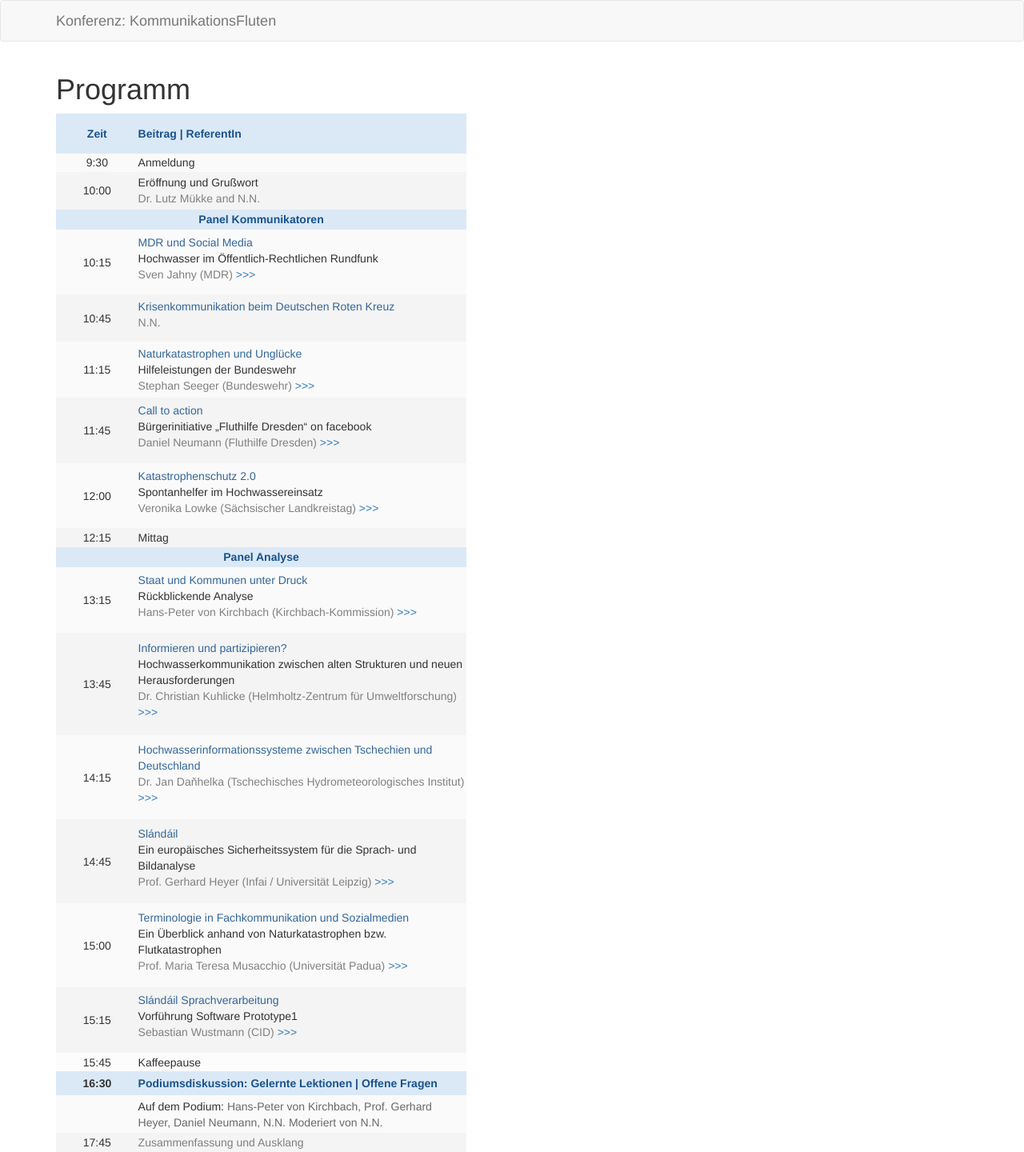
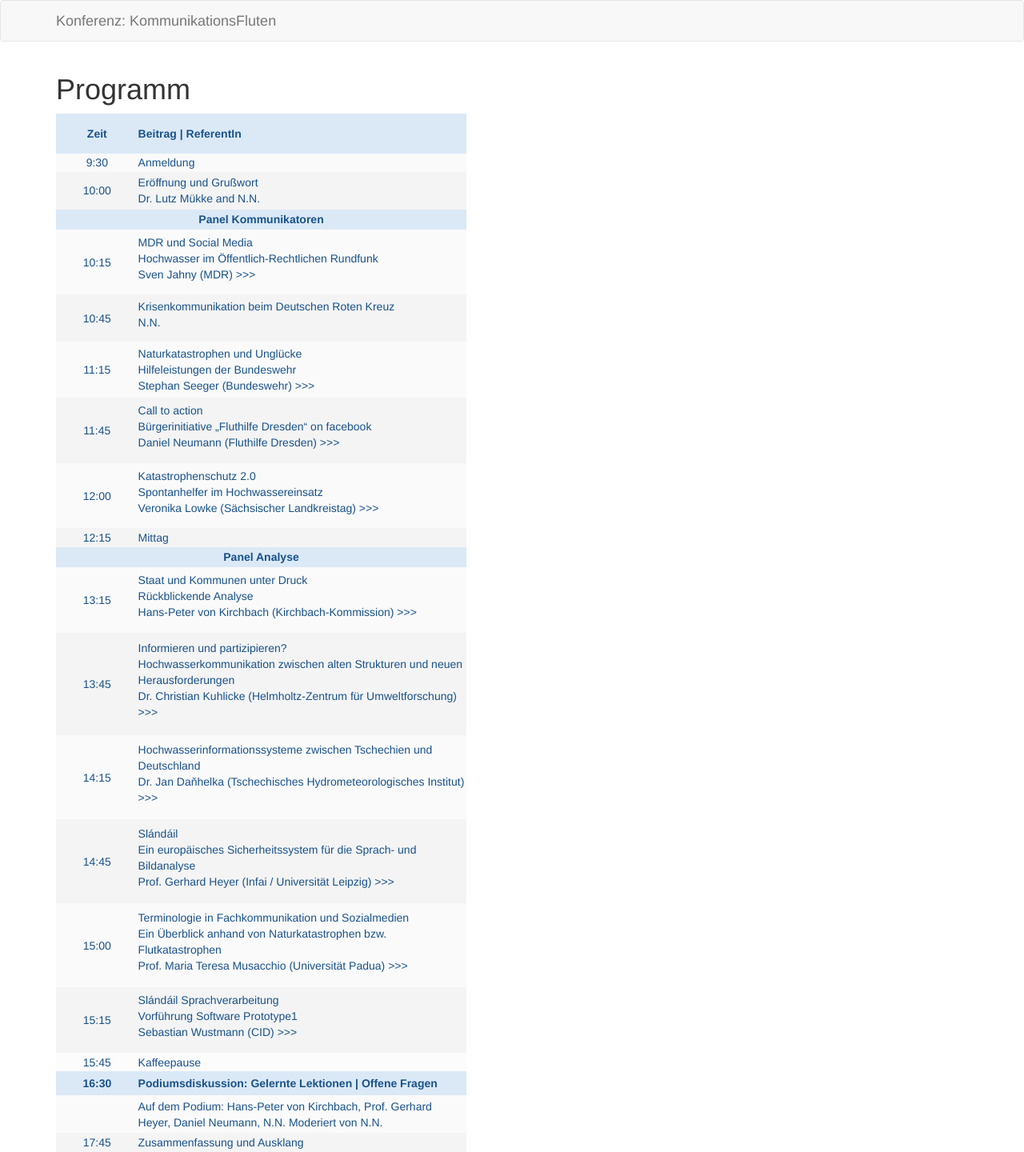
Before and after one commit to susedev/test, a Jekyll site: the page built from programm-uebersicht.html, in a window 1280 px wide. Shown: the whole page at 80% size. Built offline with Jekyll 4.4.1, drawn with Linux system fonts in a browser that asks for light colours.

Commit message:
Edit from JekyllCMS

```diff
--- a/programm-uebersicht.html
+++ b/programm-uebersicht.html
@@ -10,123 +10,123 @@ title: Programm
 	</thead>
 	<tbody>
 		<tr>
-			<td style="border-color: rgb(255, 255, 255); background-color: rgb(250, 250, 250); text-align: center; vertical-align: middle; width: 100px;">9:30</td>
-			<td style="border-color: rgb(255, 255, 255); background-color: rgb(250, 250, 250); text-align: left; vertical-align: middle; width: 400px;">Anmeldung</td>
+			<td style="border-color: rgb(255, 255, 255); background-color: rgb(250, 250, 250); text-align: center; vertical-align: middle; width: 100px;"><span style="color:#19528A;">9:30</span></td>
+			<td style="border-color: rgb(255, 255, 255); background-color: rgb(250, 250, 250); text-align: left; vertical-align: middle; width: 400px;"><span style="color:#19528A;">Anmeldung</span></td>
 		</tr>
 		<tr>
-			<td style="background-color: rgb(244, 244, 244); border-color: rgb(255, 255, 255); text-align: center; vertical-align: middle; width: 100px;">10:00</td>
-			<td style="background-color: rgb(244, 244, 244); border-color: rgb(255, 255, 255); text-align: left; vertical-align: middle; width: 400px;">Er&ouml;ffnung und Gru&szlig;wort<br />
-			<span style="color:#808080;">Dr. Lutz M&uuml;kke and N.N.</span></td>
+			<td style="background-color: rgb(244, 244, 244); border-color: rgb(255, 255, 255); text-align: center; vertical-align: middle; width: 100px;"><span style="color:#19528A;">10:00</span></td>
+			<td style="background-color: rgb(244, 244, 244); border-color: rgb(255, 255, 255); text-align: left; vertical-align: middle; width: 400px;"><span style="color:#19528A;">Er&ouml;ffnung und Gru&szlig;wort<br />
+			Dr. Lutz M&uuml;kke and N.N.</span></td>
 		</tr>
 		<tr>
 			<th colspan="2" style="background-color: rgb(219, 233, 247); border-color: rgb(255, 255, 255); text-align: center; vertical-align: middle; width: 100px; height: 25px;"><span style="color:#19528A;">Panel Kommunikatoren</span></th>
 		</tr>
 		<tr>
-			<td style="background-color: rgb(250, 250, 250); border-color: rgb(255, 255, 255); text-align: center; vertical-align: middle; width: 100px;">10:15</td>
+			<td style="background-color: rgb(250, 250, 250); border-color: rgb(255, 255, 255); text-align: center; vertical-align: middle; width: 100px;"><span style="color:#19528A;">10:15</span></td>
 			<td style="text-align: left; background-color: rgb(250, 250, 250); border-color: rgb(255, 255, 255); vertical-align: middle; width: 400px;">
-			<p><a href="http://eijc.github.io/data/beitraege-und-referentinnen.html#Jahny"><span style="color: #336699;">MDR und Social Media</span></a><br />
-			<span style="color: #333333;">Hochwasser im &Ouml;ffentlich-Rechtlichen Rundfunk</span><br />
-			<span style="color: #808080;">Sven Jahny (MDR)</span> <a href="http://eijc.github.io/data/beitraege-und-referentinnen.html#Jahny">&gt;&gt;&gt;</a></p>
+			<p><a href="http://eijc.github.io/data/beitraege-und-referentinnen.html#Jahny"><span style="color:#19528A;">MDR und Social Media</span></a><br />
+			<span style="color:#19528A;">Hochwasser im &Ouml;ffentlich-Rechtlichen Rundfunk<br />
+			Sven Jahny (MDR) </span><a href="http://eijc.github.io/data/beitraege-und-referentinnen.html#Jahny"><span style="color:#19528A;">&gt;&gt;&gt;</span></a></p>
 			</td>
 		</tr>
 		<tr>
-			<td style="background-color: rgb(244, 244, 244); border-color: rgb(255, 255, 255); text-align: center; vertical-align: middle; width: 100px;">10:45</td>
+			<td style="background-color: rgb(244, 244, 244); border-color: rgb(255, 255, 255); text-align: center; vertical-align: middle; width: 100px;"><span style="color:#19528A;">10:45</span></td>
 			<td style="background-color: rgb(244, 244, 244); border-color: rgb(255, 255, 255); text-align: left; vertical-align: middle; width: 400px;">
-			<p><a href="http://eijc.github.io/data/beitraege-und-referentinnen.html#NN"><span style="color: #336699;">Krisenkommunikation beim Deutschen Roten Kreuz</span></a><br />
-			<span style="color:#808080;">N.N.</span></p>
+			<p><a href="http://eijc.github.io/data/beitraege-und-referentinnen.html#NN"><span style="color:#19528A;">Krisenkommunikation beim Deutschen Roten Kreuz</span></a><br />
+			<span style="color:#19528A;">N.N.</span></p>
 			</td>
 		</tr>
 		<tr>
-			<td style="background-color: rgb(250, 250, 250); border-color: rgb(255, 255, 255); text-align: center; vertical-align: middle; width: 100px;">11:15</td>
-			<td style="background-color: rgb(250, 250, 250); border-color: rgb(255, 255, 255); text-align: left; vertical-align: middle; width: 400px;"><a href="http://eijc.github.io/data/beitraege-und-referentinnen.html#Seeger"><span style="color: #336699;">Naturkatastrophen und Ungl&uuml;cke</span></a><br />
-			Hilfeleistungen der Bundeswehr<br />
-			<span style="color:#808080;">Stephan Seeger (Bundeswehr)</span> <a href="http://eijc.github.io/data/beitraege-und-referentinnen.html##Seeger">&gt;&gt;&gt;</a></td>
+			<td style="background-color: rgb(250, 250, 250); border-color: rgb(255, 255, 255); text-align: center; vertical-align: middle; width: 100px;"><span style="color:#19528A;">11:15</span></td>
+			<td style="background-color: rgb(250, 250, 250); border-color: rgb(255, 255, 255); text-align: left; vertical-align: middle; width: 400px;"><a href="http://eijc.github.io/data/beitraege-und-referentinnen.html#Seeger"><span style="color:#19528A;">Naturkatastrophen und Ungl&uuml;cke</span></a><br />
+			<span style="color:#19528A;">Hilfeleistungen der Bundeswehr<br />
+			Stephan Seeger (Bundeswehr) </span><a href="http://eijc.github.io/data/beitraege-und-referentinnen.html##Seeger"><span style="color:#19528A;">&gt;&gt;&gt;</span></a></td>
 		</tr>
 		<tr>
-			<td style="background-color: rgb(244, 244, 244); border-color: rgb(255, 255, 255); text-align: center; vertical-align: middle; width: 100px;">11:45</td>
+			<td style="background-color: rgb(244, 244, 244); border-color: rgb(255, 255, 255); text-align: center; vertical-align: middle; width: 100px;"><span style="color:#19528A;">11:45</span></td>
 			<td style="background-color: rgb(244, 244, 244); border-color: rgb(255, 255, 255); text-align: left; vertical-align: middle; width: 400px;">
-			<p><a href="http://eijc.github.io/data/eijc.github.io/data/beitraege-und-referentinnen.html#Neumann"><span style="color: #336699;">Call to action</span></a><br />
-			B&uuml;rgerinitiative &bdquo;Fluthilfe Dresden&ldquo; on facebook<br />
-			<span style="color:#808080;">Daniel Neumann (Fluthilfe Dresden)</span> <a href="http://eijc.github.io/data/beitraege-und-referentinnen.html#Neumann">&gt;&gt;&gt;</a></p>
+			<p><a href="http://eijc.github.io/data/eijc.github.io/data/beitraege-und-referentinnen.html#Neumann"><span style="color:#19528A;">Call to action</span></a><br />
+			<span style="color:#19528A;">B&uuml;rgerinitiative &bdquo;Fluthilfe Dresden&ldquo; on facebook<br />
+			Daniel Neumann (Fluthilfe Dresden) </span><a href="http://eijc.github.io/data/beitraege-und-referentinnen.html#Neumann"><span style="color:#19528A;">&gt;&gt;&gt;</span></a></p>
 			</td>
 		</tr>
 		<tr>
-			<td style="background-color: rgb(250, 250, 250); border-color: rgb(255, 255, 255); text-align: center; vertical-align: middle; width: 100px;">12:00</td>
+			<td style="background-color: rgb(250, 250, 250); border-color: rgb(255, 255, 255); text-align: center; vertical-align: middle; width: 100px;"><span style="color:#19528A;">12:00</span></td>
 			<td style="background-color: rgb(250, 250, 250); border-color: rgb(255, 255, 255); text-align: left; vertical-align: middle; width: 400px;">
-			<p><a href="http://eijc.github.io/data/beitraege-und-referentinnen.html#Lowke"><span style="color: #336699;">Katastrophenschutz 2.0</span></a><br />
-			Spontanhelfer im Hochwassereinsatz<br />
-			<span style="color:#808080;">Veronika Lowke (S&auml;chsischer Landkreistag)</span> <a href="http://eijc.github.io/data/beitraege-und-referentinnen.html#Lowke">&gt;&gt;&gt;</a></p>
+			<p><a href="http://eijc.github.io/data/beitraege-und-referentinnen.html#Lowke"><span style="color:#19528A;">Katastrophenschutz 2.0</span></a><br />
+			<span style="color:#19528A;">Spontanhelfer im Hochwassereinsatz<br />
+			Veronika Lowke (S&auml;chsischer Landkreistag) </span><a href="http://eijc.github.io/data/beitraege-und-referentinnen.html#Lowke"><span style="color:#19528A;">&gt;&gt;&gt;</span></a></p>
 			</td>
 		</tr>
 		<tr>
-			<td style="background-color: rgb(244, 244, 244); border-color: rgb(255, 255, 255); text-align: center; vertical-align: middle; width: 100px;">12:15</td>
-			<td style="background-color: rgb(244, 244, 244); border-color: rgb(255, 255, 255); text-align: left; vertical-align: middle; width: 400px;">Mittag</td>
+			<td style="background-color: rgb(244, 244, 244); border-color: rgb(255, 255, 255); text-align: center; vertical-align: middle; width: 100px;"><span style="color:#19528A;">12:15</span></td>
+			<td style="background-color: rgb(244, 244, 244); border-color: rgb(255, 255, 255); text-align: left; vertical-align: middle; width: 400px;"><span style="color:#19528A;">Mittag</span></td>
 		</tr>
 		<tr>
 			<th colspan="2" style="background-color: rgb(219, 233, 247); border-color: rgb(255, 255, 255); text-align: center; vertical-align: middle; width: 100px; height: 25px;"><span style="color:#19528A;">Panel Analyse</span></th>
 		</tr>
 		<tr>
-			<td style="background-color: rgb(250, 250, 250); border-color: rgb(255, 255, 255); text-align: center; vertical-align: middle; width: 100px;">13:15</td>
+			<td style="background-color: rgb(250, 250, 250); border-color: rgb(255, 255, 255); text-align: center; vertical-align: middle; width: 100px;"><span style="color:#19528A;">13:15</span></td>
 			<td style="background-color: rgb(250, 250, 250); border-color: rgb(255, 255, 255); text-align: left; vertical-align: middle; width: 400px;">
-			<p><a href="http://eijc.github.io/data/beitraege-und-referentinnen.html#Kirchbach"><span style="color: #336699;">Staat und Kommunen unter Druck</span></a><br />
-			R&uuml;ckblickende Analyse<br />
-			<span style="color:#808080;">Hans-Peter von Kirchbach (Kirchbach-Kommission)</span> <a href="http://eijc.github.io/data/beitraege-und-referentinnen.html#Kirchbach">&gt;&gt;&gt;</a></p>
+			<p><a href="http://eijc.github.io/data/beitraege-und-referentinnen.html#Kirchbach"><span style="color:#19528A;">Staat und Kommunen unter Druck</span></a><br />
+			<span style="color:#19528A;">R&uuml;ckblickende Analyse<br />
+			Hans-Peter von Kirchbach (Kirchbach-Kommission) </span><a href="http://eijc.github.io/data/beitraege-und-referentinnen.html#Kirchbach"><span style="color:#19528A;">&gt;&gt;&gt;</span></a></p>
 			</td>
 		</tr>
 		<tr>
-			<td style="background-color: rgb(244, 244, 244); border-color: rgb(255, 255, 255); text-align: center; vertical-align: middle; width: 100px;">13:45</td>
+			<td style="background-color: rgb(244, 244, 244); border-color: rgb(255, 255, 255); text-align: center; vertical-align: middle; width: 100px;"><span style="color:#19528A;">13:45</span></td>
 			<td style="background-color: rgb(244, 244, 244); border-color: rgb(255, 255, 255); text-align: left; vertical-align: middle; width: 400px;">
-			<p><a href="http://eijc.github.io/data/beitraege-und-referentinnen.html#Kuhlicke"><span style="color: #336699;">Informieren und partizipieren?</span></a><br />
-			Hochwasserkommunikation zwischen alten Strukturen und neuen Herausforderungen<br />
-			<span style="color:#808080;">Dr. Christian Kuhlicke (Helmholtz-Zentrum f&uuml;r Umweltforschung)</span> <a href="http://eijc.github.io/data/beitraege-und-referentinnen.html#Kuhlicke">&gt;&gt;&gt;</a></p>
+			<p><a href="http://eijc.github.io/data/beitraege-und-referentinnen.html#Kuhlicke"><span style="color:#19528A;">Informieren und partizipieren?</span></a><br />
+			<span style="color:#19528A;">Hochwasserkommunikation zwischen alten Strukturen und neuen Herausforderungen<br />
+			Dr. Christian Kuhlicke (Helmholtz-Zentrum f&uuml;r Umweltforschung) </span><a href="http://eijc.github.io/data/beitraege-und-referentinnen.html#Kuhlicke"><span style="color:#19528A;">&gt;&gt;&gt;</span></a></p>
 			</td>
 		</tr>
 		<tr>
-			<td style="background-color: rgb(250, 250, 250); border-color: rgb(255, 255, 255); text-align: center; vertical-align: middle; width: 100px;">14:15</td>
+			<td style="background-color: rgb(250, 250, 250); border-color: rgb(255, 255, 255); text-align: center; vertical-align: middle; width: 100px;"><span style="color:#19528A;">14:15</span></td>
 			<td style="background-color: rgb(250, 250, 250); border-color: rgb(255, 255, 255); text-align: left; vertical-align: middle; width: 400px;">
-			<p><a href="http://eijc.github.io/data/beitraege-und-referentinnen.html#Danhelka"><span style="color: #336699;">Hochwasserinformationssysteme zwischen Tschechien und Deutschland</span></a><br />
-			<span style="color:#808080;">Dr. Jan Daňhelka (Tschechisches Hydrometeorologisches Institut)</span> <a href="http://eijc.github.io/data/beitraege-und-referentinnen.html#Danhelka">&gt;&gt;&gt;</a></p>
+			<p><a href="http://eijc.github.io/data/beitraege-und-referentinnen.html#Danhelka"><span style="color:#19528A;">Hochwasserinformationssysteme zwischen Tschechien und Deutschland</span></a><br />
+			<span style="color:#19528A;">Dr. Jan Daňhelka (Tschechisches Hydrometeorologisches Institut) </span><a href="http://eijc.github.io/data/beitraege-und-referentinnen.html#Danhelka"><span style="color:#19528A;">&gt;&gt;&gt;</span></a></p>
 			</td>
 		</tr>
 		<tr>
-			<td style="background-color: rgb(244, 244, 244); border-color: rgb(255, 255, 255); text-align: center; vertical-align: middle; width: 100px;">14:45</td>
+			<td style="background-color: rgb(244, 244, 244); border-color: rgb(255, 255, 255); text-align: center; vertical-align: middle; width: 100px;"><span style="color:#19528A;">14:45</span></td>
 			<td style="background-color: rgb(244, 244, 244); border-color: rgb(255, 255, 255); text-align: left; vertical-align: middle; width: 400px;">
-			<p><a href="http://eijc.github.io/data/beitraege-und-referentinnen.html#Heyer"><span style="color: #336699;">Sl&aacute;nd&aacute;il</span></a><br />
-			Ein europ&auml;isches Sicherheitssystem f&uuml;r die Sprach- und Bildanalyse<br />
-			<span style="color:#808080;">Prof. Gerhard Heyer (Infai / Universit&auml;t Leipzig)</span> <a href="http://eijc.github.io/data/beitraege-und-referentinnen.html#Heyer">&gt;&gt;&gt;</a></p>
+			<p><a href="http://eijc.github.io/data/beitraege-und-referentinnen.html#Heyer"><span style="color:#19528A;">Sl&aacute;nd&aacute;il</span></a><br />
+			<span style="color:#19528A;">Ein europ&auml;isches Sicherheitssystem f&uuml;r die Sprach- und Bildanalyse<br />
+			Prof. Gerhard Heyer (Infai / Universit&auml;t Leipzig) </span><a href="http://eijc.github.io/data/beitraege-und-referentinnen.html#Heyer"><span style="color:#19528A;">&gt;&gt;&gt;</span></a></p>
 			</td>
 		</tr>
 		<tr>
-			<td style="background-color: rgb(250, 250, 250); border-color: rgb(255, 255, 255); text-align: center; vertical-align: middle; width: 100px;">15:00</td>
+			<td style="background-color: rgb(250, 250, 250); border-color: rgb(255, 255, 255); text-align: center; vertical-align: middle; width: 100px;"><span style="color:#19528A;">15:00</span></td>
 			<td style="background-color: rgb(250, 250, 250); border-color: rgb(255, 255, 255); text-align: left; vertical-align: middle; width: 400px;">
-			<p><a href="http://eijc.github.io/data/beitraege-und-referentinnen.html#Musacchio"><span style="color: #336699;">Terminologie in Fachkommunikation und Sozialmedien</span></a><br />
-			Ein &Uuml;berblick anhand von Naturkatastrophen bzw. Flutkatastrophen<br />
-			<span style="color:#808080;">Prof. Maria Teresa Musacchio (Universit&auml;t Padua)</span> <a href="http://eijc.github.io/data/beitraege-und-referentinnen.html#Musacchio">&gt;&gt;&gt;</a></p>
+			<p><a href="http://eijc.github.io/data/beitraege-und-referentinnen.html#Musacchio"><span style="color:#19528A;">Terminologie in Fachkommunikation und Sozialmedien</span></a><br />
+			<span style="color:#19528A;">Ein &Uuml;berblick anhand von Naturkatastrophen bzw. Flutkatastrophen<br />
+			Prof. Maria Teresa Musacchio (Universit&auml;t Padua) </span><a href="http://eijc.github.io/data/beitraege-und-referentinnen.html#Musacchio"><span style="color:#19528A;">&gt;&gt;&gt;</span></a></p>
 			</td>
 		</tr>
 		<tr>
-			<td style="background-color: rgb(244, 244, 244); border-color: rgb(255, 255, 255); text-align: center; vertical-align: middle; width: 100px;">15:15</td>
+			<td style="background-color: rgb(244, 244, 244); border-color: rgb(255, 255, 255); text-align: center; vertical-align: middle; width: 100px;"><span style="color:#19528A;">15:15</span></td>
 			<td style="background-color: rgb(244, 244, 244); border-color: rgb(255, 255, 255); text-align: left; vertical-align: middle; width: 400px;">
-			<p><a href="http://eijc.github.io/data/beitraege-und-referentinnen.html#Wustmann"><span style="color: #336699;">Sl&aacute;nd&aacute;il Sprachverarbeitung</span></a><br />
-			Vorf&uuml;hrung Software Prototype1<br />
-			<span style="color:#808080;">Sebastian Wustmann (CID)</span> <a href="http://eijc.github.io/data/beitraege-und-referentinnen.html#Wustmann">&gt;&gt;&gt;</a></p>
+			<p><a href="http://eijc.github.io/data/beitraege-und-referentinnen.html#Wustmann"><span style="color:#19528A;">Sl&aacute;nd&aacute;il Sprachverarbeitung</span></a><br />
+			<span style="color:#19528A;">Vorf&uuml;hrung Software Prototype1<br />
+			Sebastian Wustmann (CID) </span><a href="http://eijc.github.io/data/beitraege-und-referentinnen.html#Wustmann"><span style="color:#19528A;">&gt;&gt;&gt;</span></a></p>
 			</td>
 		</tr>
 		<tr>
-			<td style="background-color: rgb(252, 252, 252); border-color: rgb(255, 255, 255); text-align: center; vertical-align: middle; width: 100px;">15:45</td>
-			<td style="background-color: rgb(252, 252, 252); border-color: rgb(255, 255, 255); text-align: left; vertical-align: middle; width: 400px;">Kaffeepause</td>
+			<td style="background-color: rgb(252, 252, 252); border-color: rgb(255, 255, 255); text-align: center; vertical-align: middle; width: 100px;"><span style="color:#19528A;">15:45</span></td>
+			<td style="background-color: rgb(252, 252, 252); border-color: rgb(255, 255, 255); text-align: left; vertical-align: middle; width: 400px;"><span style="color:#19528A;">Kaffeepause</span></td>
 		</tr>
 		<tr>
-			<th style="background-color: rgb(219, 233, 247); border-color: rgb(255, 255, 255); text-align: center; vertical-align: middle; width: 100px; height: 30px;">16:30</th>
+			<th style="background-color: rgb(219, 233, 247); border-color: rgb(255, 255, 255); text-align: center; vertical-align: middle; width: 100px; height: 30px;"><span style="color:#19528A;">16:30</span></th>
 			<th style="background-color: rgb(219, 233, 247); border-color: rgb(255, 255, 255); text-align: left; vertical-align: middle; width: 400px; height: 30px;"><span style="color:#19528A;">Podiumsdiskussion: Gelernte Lektionen | Offene Fragen</span></th>
 		</tr>
 		<tr>
 			<td style="background-color: rgb(250, 250, 250); border-color: rgb(255, 255, 255); text-align: center; vertical-align: middle; width: 100px;">&nbsp;</td>
-			<td style="background-color: rgb(250, 250, 250); border-color: rgb(255, 255, 255); text-align: left; vertical-align: middle; width: 400px;">Auf dem Podium: <span style="color:#696969;">Hans-Peter von Kirchbach, Prof. Gerhard Heyer, Daniel Neumann, N.N. Moderiert von N.N.</span></td>
+			<td style="background-color: rgb(250, 250, 250); border-color: rgb(255, 255, 255); text-align: left; vertical-align: middle; width: 400px;"><span style="color:#19528A;">Auf dem Podium: Hans-Peter von Kirchbach, Prof. Gerhard Heyer, Daniel Neumann, N.N. Moderiert von N.N.</span></td>
 		</tr>
 		<tr>
-			<td style="background-color: rgb(244, 244, 244); border-color: rgb(255, 255, 255); text-align: center; vertical-align: middle; width: 100px;">17:45</td>
-			<td style="background-color: rgb(244, 244, 244); border-color: rgb(255, 255, 255); text-align: left; vertical-align: middle; width: 400px;"><span style="color: #808080;">Zusammenfassung und Ausklang</span></td>
+			<td style="background-color: rgb(244, 244, 244); border-color: rgb(255, 255, 255); text-align: center; vertical-align: middle; width: 100px;"><span style="color:#19528A;">17:45</span></td>
+			<td style="background-color: rgb(244, 244, 244); border-color: rgb(255, 255, 255); text-align: left; vertical-align: middle; width: 400px;"><span style="color:#19528A;">Zusammenfassung und Ausklang</span></td>
 		</tr>
 	</tbody>
 </table>
```
